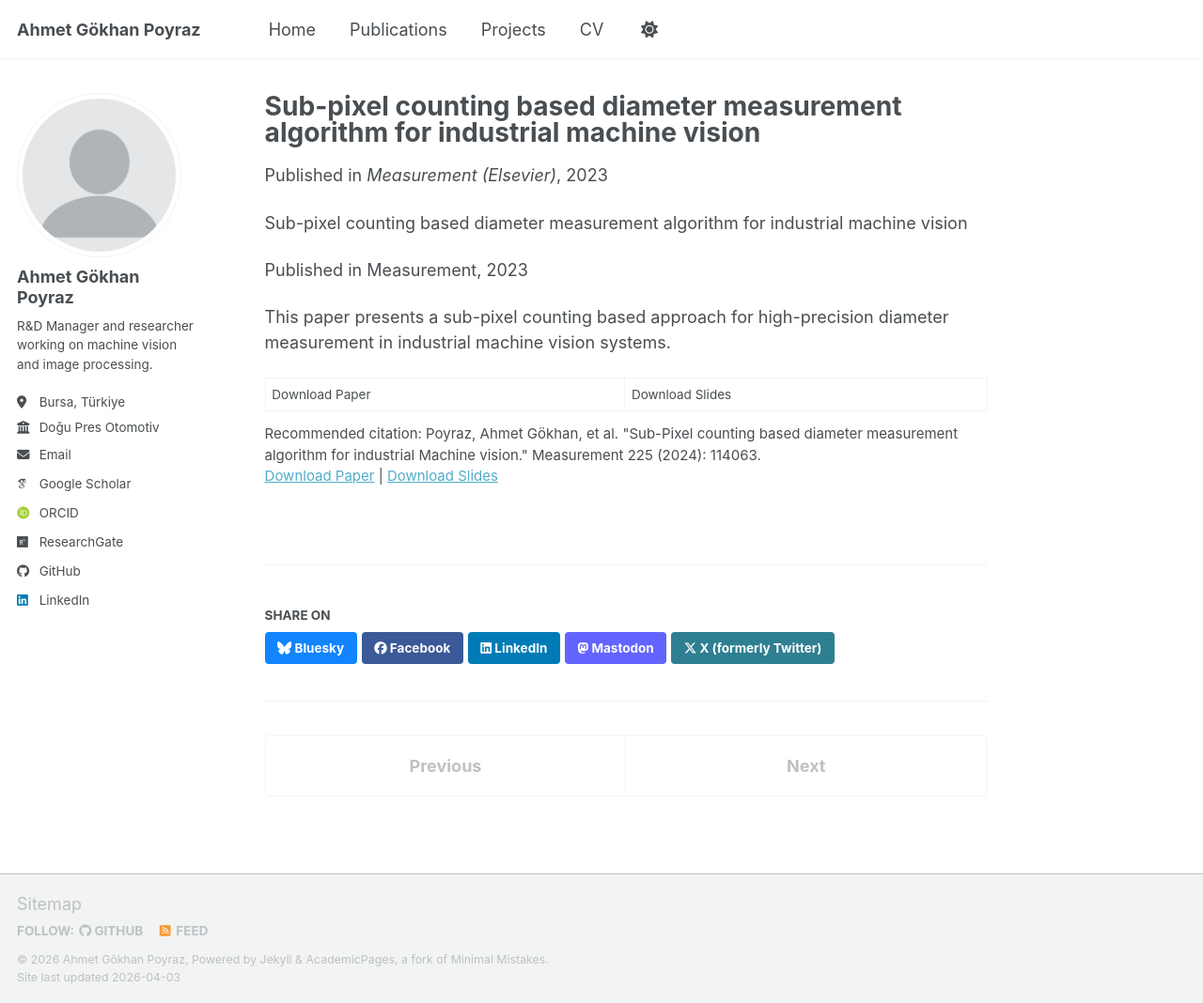
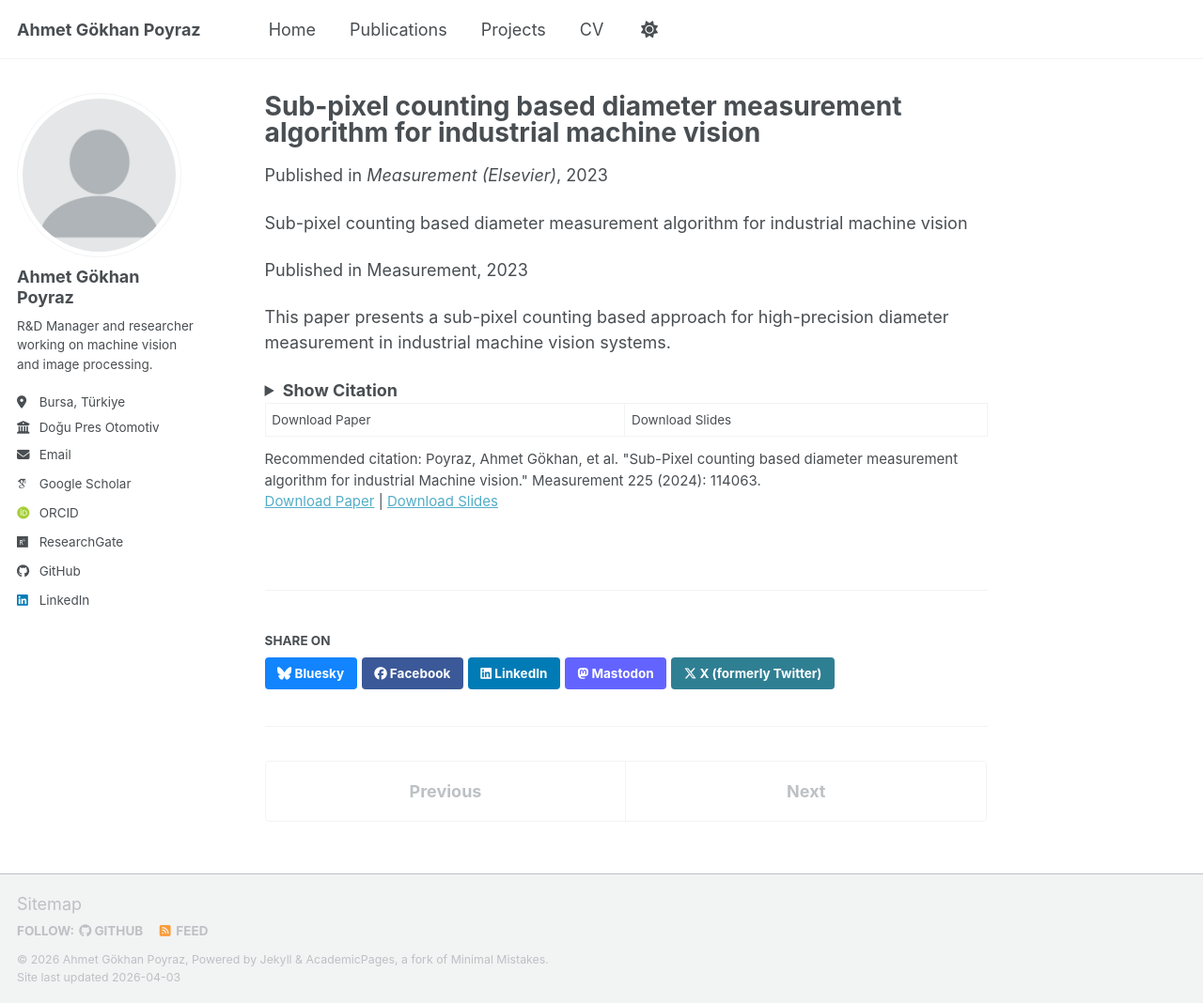
Before and after one commit to agpoyraz/agpoyraz.github.io, a Jekyll site: the page built from _publications/2024-Subpixel-Counting.md, in a window 1280 px wide and 1068 px high. Shown: the whole window at 94% size. Built offline with Jekyll 4.4.1, drawn with Linux system fonts in a browser that asks for light colours; some web fonts are replaced; a script bundle is joined from its source files by our own code; library files that are not in the unit come from our copies.

Commit message:
Update 2024-Subpixel-Counting.md

```diff
--- a/_publications/2024-Subpixel-Counting.md
+++ b/_publications/2024-Subpixel-Counting.md
@@ -16,6 +16,11 @@
 
 This paper presents a sub-pixel counting based approach for high-precision diameter measurement in industrial machine vision systems.
 
-
+<details>
+  <summary><strong>Show Citation</strong></summary>
+  <p>
+  Poyraz, A. G. (2023). "Sub-pixel counting based diameter measurement algorithm for industrial machine vision." <i>Measurement</i>.
+  </p>
+</details>
 
 Download Paper | Download Slides
```
